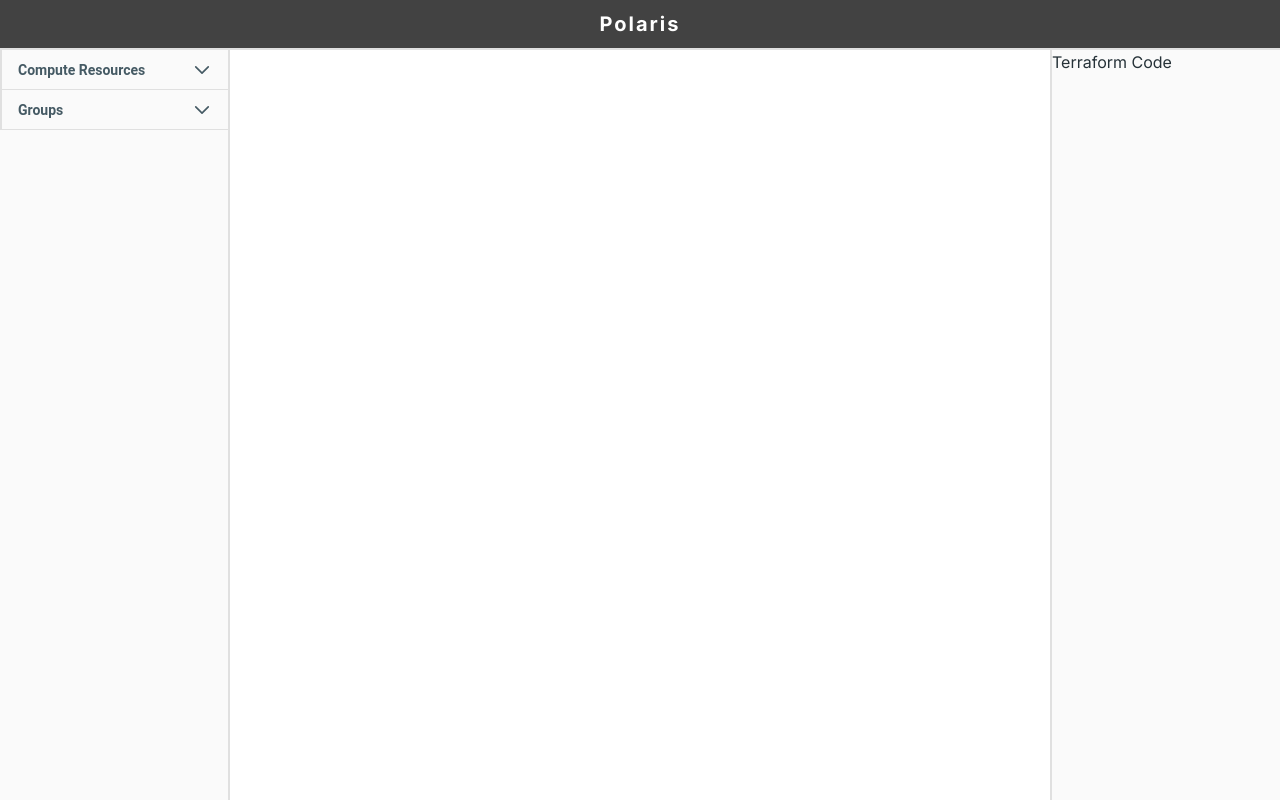
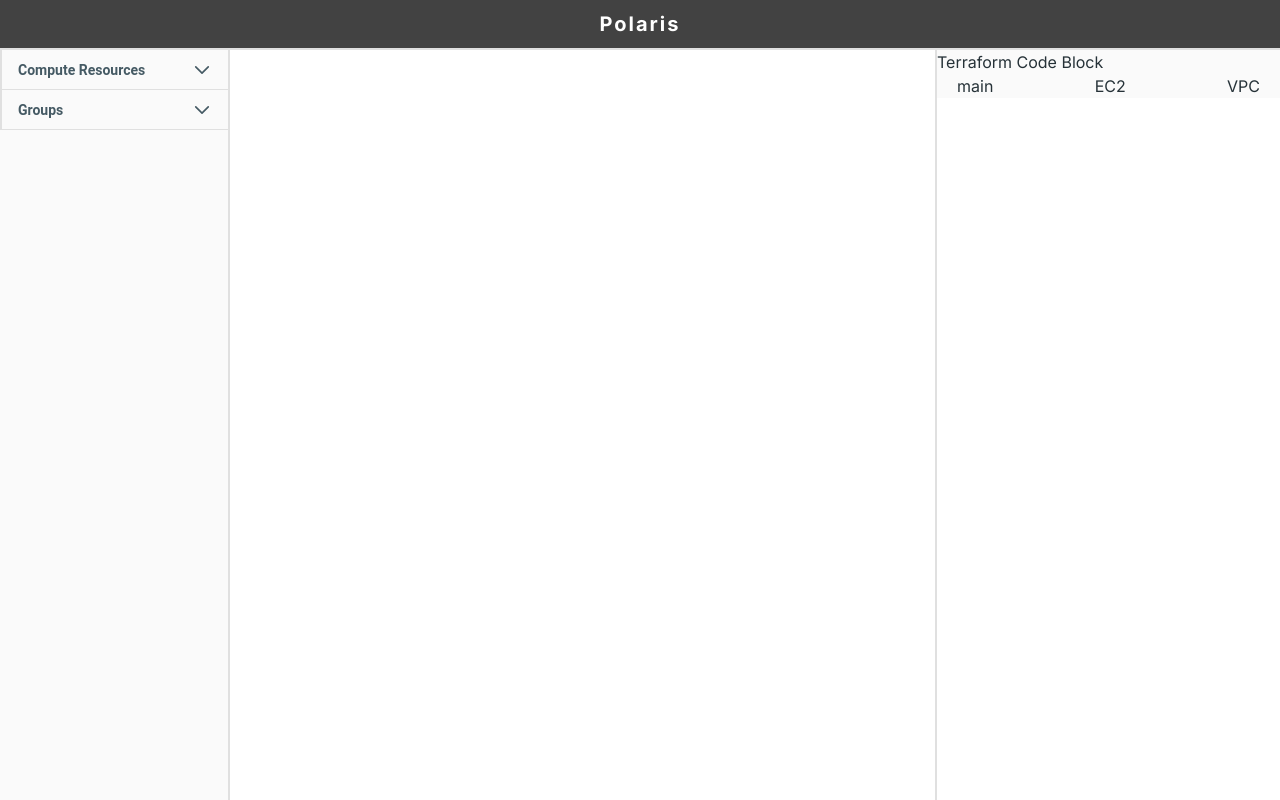
Before and after one commit to AOI-1up/Polaris, a Next.js app in the folder nextjs/: page / in a window 1280 px wide. Built offline with nearby package versions, Linux system fonts and the light colour scheme.

Commit message:
feat: コード生成の実装

```diff
--- a/nextjs/app/page.tsx
+++ b/nextjs/app/page.tsx
@@ -25,7 +25,7 @@ const Home = () => {
         </main>
 
         <aside
-          className="w-[230px] min-w-[230px]"
+          className="w-[345px] min-w-[345px]"
           style={{ height: "calc(100vh - 50px)" }}
         >
           <Aside />
--- a/nextjs/components/Aside.tsx
+++ b/nextjs/components/Aside.tsx
@@ -4,6 +4,7 @@ import { CanvasElement } from "./atom/CanvasElement";
 import { CurrentCanvasElement } from "./atom/CurrentCanvasElement";
 import { EC2_Resources } from "@/types/resources";
 import { InputForm } from "./ui/configure/InputForm";
+import { DisplayCode } from "./ui/generate/DisplayCode";
 
 export const Aside = () => {
   const canvasElementArray = useAtomValue(CanvasElement);
@@ -16,7 +17,7 @@ export const Aside = () => {
 
   return (
     <div className="hide-scrollbar h-full w-full select-none overflow-y-scroll border-l-2 border-gray-300 bg-gray-50">
-      {!focusedElement && <div>Terraform Code</div>}
+      {!focusedElement && <DisplayCode />}
       {focusedElement?.service == "EC2" && (
         <InputForm
           resources={focusedElement.resources as EC2_Resources}
--- a/nextjs/components/Main.tsx
+++ b/nextjs/components/Main.tsx
@@ -77,7 +77,7 @@ export const Main = () => {
   return (
     <div
       className="overflow-scroll"
-      style={{ width: "calc(100vw - 460px)", height: "calc(100vh - 50px)" }}
+      style={{ width: "calc(100vw - 575px)", height: "calc(100vh - 50px)" }}
       ref={canvasContainerRef}
       //onMouseMove={mousemove}
       onMouseDown={(event) =>
--- /dev/null
+++ b/nextjs/components/atom/CurrentDisplayCode.tsx
@@ -0,0 +1,3 @@
+import { atom } from "jotai";
+
+export const CurrentDisplayCode = atom("main");
--- /dev/null
+++ b/nextjs/components/ui/generate/DisplayCode.tsx
@@ -0,0 +1,41 @@
+import { CanvasElement } from "@/components/atom/CanvasElement";
+import { useAtom, useAtomValue } from "jotai";
+import { useEffect, useState } from "react";
+import { EC2_Resources } from "@/types/resources";
+import { CurrentDisplayCode } from "@/components/atom/CurrentDisplayCode";
+import { GenerateEC2_tf } from "@/utils/convertToTerraform/GenerateEC2_tf";
+
+export const DisplayCode = () => {
+  const [terraform, setTerraform] = useState("");
+  const [showCode, setShowCode] = useAtom(CurrentDisplayCode);
+  const canvasElementArray = useAtomValue(CanvasElement);
+
+  useEffect(() => {
+    switch (showCode) {
+      case "main":
+        setTerraform("");
+        break;
+      case "EC2":
+        const resourcesArray = canvasElementArray
+          .filter((element) => element.service === showCode)
+          .map((element) => element.resources);
+        const code = GenerateEC2_tf(resourcesArray as EC2_Resources[]);
+        setTerraform(code);
+        break;
+      default:
+        break;
+    }
+  }, [canvasElementArray, showCode]);
+
+  return (
+    <div className="h-full w-full">
+      Terraform Code Block
+      <div className="mx-5 flex justify-between">
+        <button onClick={() => setShowCode("main")}>main</button>
+        <button onClick={() => setShowCode("EC2")}>EC2</button>
+        <button onClick={() => setShowCode("VPC")}>VPC</button>
+      </div>
+      <textarea className="h-full w-full" value={terraform} readOnly />
+    </div>
+  );
+};
--- /dev/null
+++ b/nextjs/utils/convertToTerraform/GenerateEC2_tf.ts
@@ -0,0 +1,24 @@
+import { EC2_Resources } from "@/types/resources";
+
+export const GenerateEC2_tf = (resourcesArray: EC2_Resources[]) => {
+  const code = resourcesArray.reduce((acc, resources) => {
+    return (
+      acc +
+      `resource "aws_instance" ${resources.tags.Name} {
+      ami = ${resources.ami}
+      instance_type = ${resources.instance_type}
+      availability_zone = ${resources.availability_zone}
+      subnet_id = ${resources.subnet_id}
+      root_block_device {
+        volume_type = ${resources.root_block_device.volume_type}
+        volume_size = ${resources.root_block_device.volume_size}
+      }
+      tags = {
+        Name = ${resources.tags.Name}
+      }
+    }\n\n`
+    );
+  }, "");
+
+  return code;
+};
--- /dev/null
+++ b/nextjs/utils/convertToTerraform/index.ts
@@ -0,0 +1,3 @@
+export const convertToTerraform = () => {
+  return;
+};
```
Also changed, not shown: 1 other file (tests, documents, lock files or other folders).
